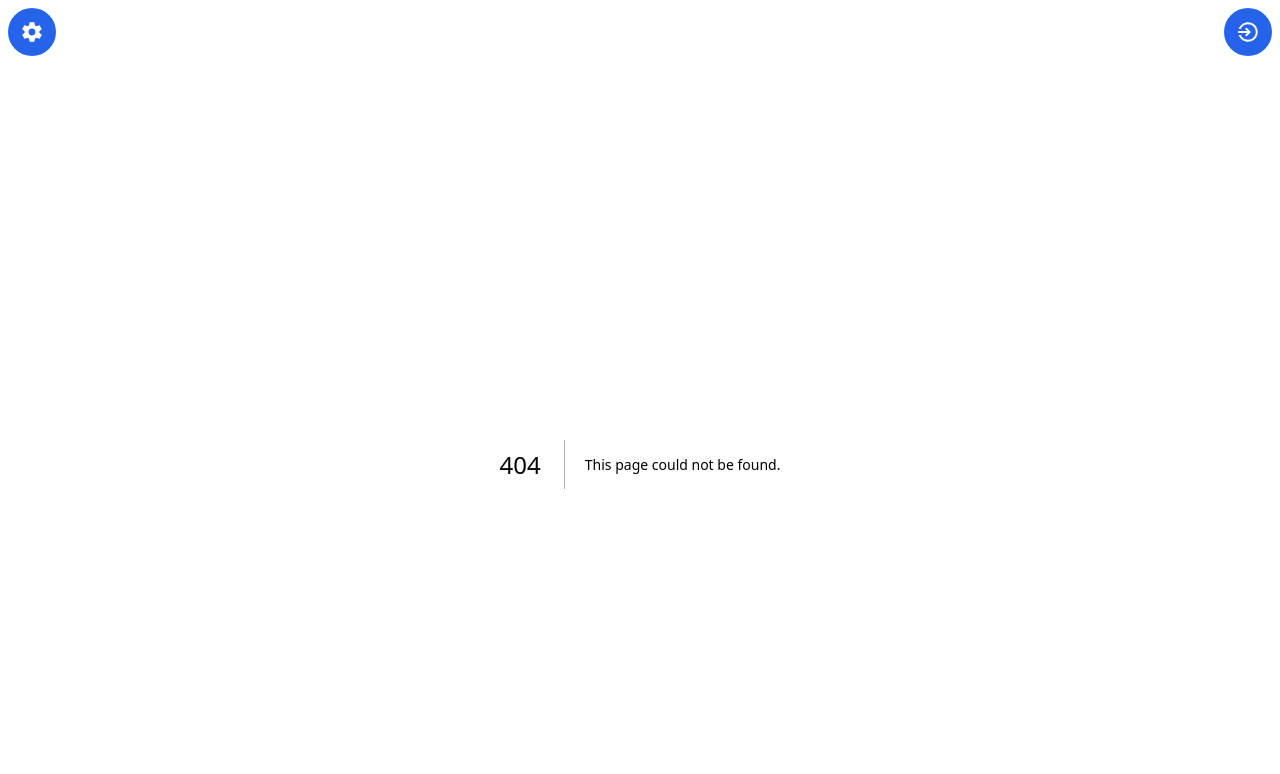
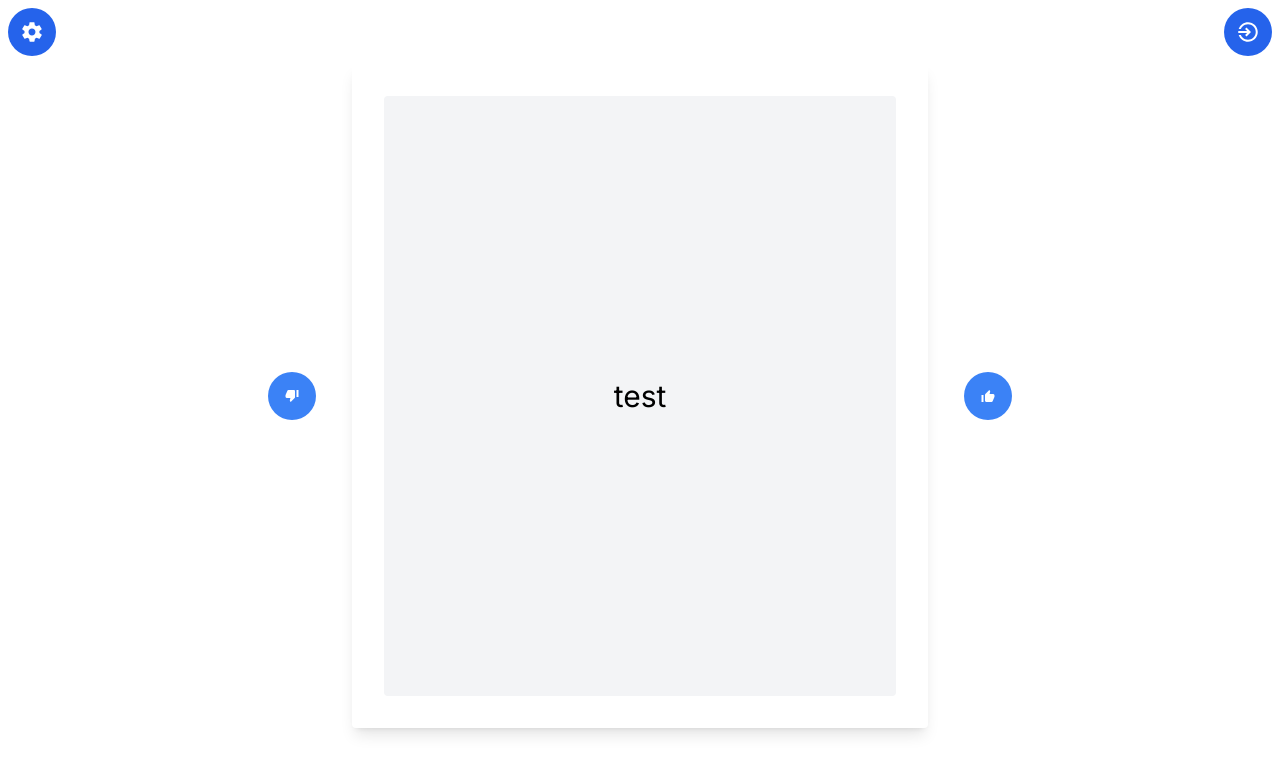
Before and after one commit to jakob-rzeppa/flashcards-app, a Next.js app: page /library/test/testFolder/testSet/learn in a window 1280 px wide. Before the commit this address had no page. Shown: the top 774 px of the page. Built offline with nearby package versions, Linux system fonts and the light colour scheme.

Commit message:
learn page

```diff
--- /dev/null
+++ b/app/library/[courseName]/[folderName]/[stackName]/learn/page.tsx
@@ -0,0 +1,59 @@
+"use client";
+
+import React from "react";
+
+import { IoMdThumbsUp, IoMdThumbsDown } from "react-icons/io";
+
+import BackgroundBox from "@/components/BackgroundBox";
+import Button from "@/components/Button";
+
+function Learn() {
+  // TODO Responsive (Swipe, no Buttons)
+
+  const onWrong = () => {
+    // TODO
+  };
+
+  const onRight = () => {
+    // TODO
+  };
+
+  const onTurn = () => {
+    // TODO
+  };
+
+  return (
+    <div className="grid-cols-[25%_50%_25%] grid">
+      <div className="relative w-full">
+        <Button
+          onClick={onWrong}
+          shape="round"
+          classes="absolute top-1/2 -translate-y-1/2 right-1"
+        >
+          <IoMdThumbsDown />
+        </Button>
+      </div>
+      <BackgroundBox>
+        <div
+          onClick={onTurn}
+          className="w-full h-[75vh] relative bg-gray-100 rounded"
+        >
+          <span className="text-3xl absolute top-1/2 right-1/2 translate-x-1/2 -translate-y-1/2">
+            test
+          </span>
+        </div>
+      </BackgroundBox>
+      <div className="relative">
+        <Button
+          onClick={onWrong}
+          shape="round"
+          classes="absolute top-1/2 -translate-y-1/2 left-1"
+        >
+          <IoMdThumbsUp />
+        </Button>
+      </div>
+    </div>
+  );
+}
+
+export default Learn;
```
